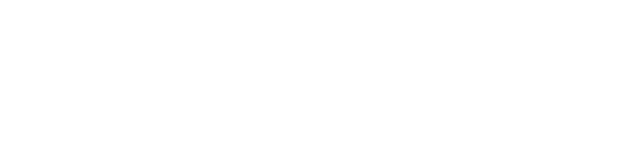
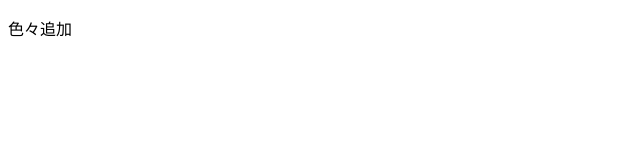
Before and after one commit to Rio-Yamazakii/sample-practice, a plain HTML site: page index.html in a window 1280 px wide. Shown: the full height of the page, 0-640 px from the left. Drawn offline with Linux system fonts and the light colour scheme.

Commit message:
色々追加

```diff
--- a/index.html
+++ b/index.html
@@ -5,6 +5,7 @@
     <meta http-equiv="X-UA-Compatible" content="IE=edge" />
     <meta name="viewport" content="width=device-width, initial-scale=1.0" />
     <title>Document</title>
+    <p>色々追加</p>
   </head>
   <body></body>
 </html>
```
